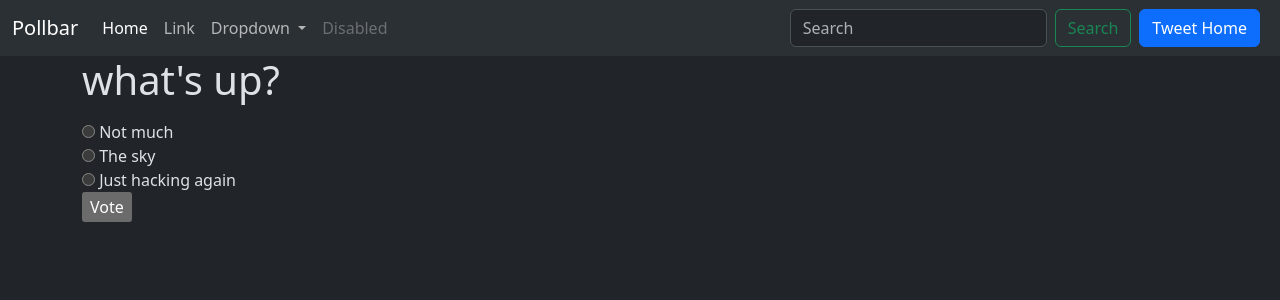
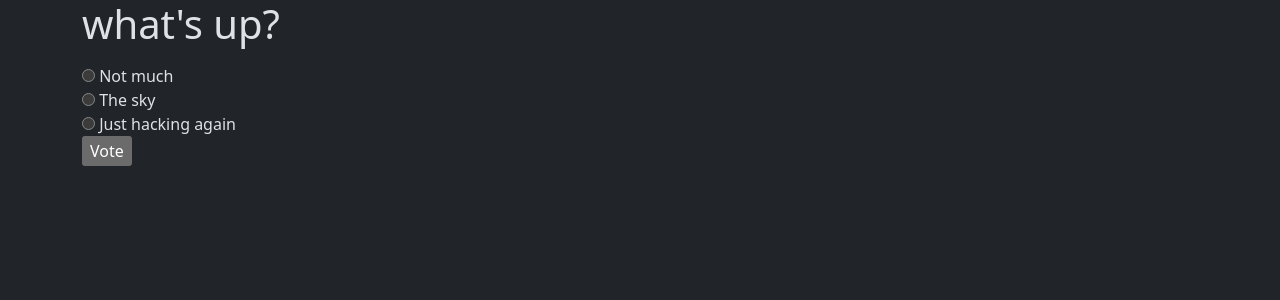
Before and after one commit to Akshaya1827/PollApp, a Django app: page /1/ in a window 1280 px wide. Shown: the top 300 px of the page. Run offline with Django 5.2, Linux system fonts and the light colour scheme; data comes from the database, SQL or seed files in the repository; both versions use the stored data as it was after the commit.

Commit message:
all done

```diff
--- a/djangotutorial/polls/models.py
+++ b/djangotutorial/polls/models.py
@@ -1,7 +1,7 @@
 import datetime
 from django.db import models
 from django.utils import timezone
-
+from django.contrib import admin
 
 
 class Question(models.Model):
@@ -9,10 +9,14 @@ class Question(models.Model):
     pub_date = models.DateTimeField("date published")
     def __str__(self):
         return self.question_text
+    @admin.display(
+        boolean=True,
+        ordering="pub_date",
+        description="Published recently?",
+    )
     def was_published_recently(self):
-       now = timezone.now()
-       return now - datetime.timedelta(days=1) <= self.pub_date <= now
-
+        now = timezone.now()
+        return now - datetime.timedelta(days=1) <= self.pub_date <= now
 
 class Choice(models.Model):
     question = models.ForeignKey(Question, on_delete=models.CASCADE)
--- a/djangotutorial/polls/templates/polls/index.html
+++ b/djangotutorial/polls/templates/polls/index.html
@@ -1,5 +1,6 @@
 {% extends "layout.html" %}
 {% block title %}Question Detail{% endblock %}
+
 {% block content %}
 {{ question }}
 {% if latest_question_list %}
--- a/djangotutorial/static/polls/style.css
+++ b/djangotutorial/static/polls/style.css
@@ -0,0 +1,3 @@
+li a {
+    color: green;
+}
--- a/djangotutorial/templates/layout.html
+++ b/djangotutorial/templates/layout.html
@@ -4,6 +4,7 @@
 <head>
     <meta charset="UTF-8">
     <meta name="viewport" content="width=device-width, initial-scale=1.0">
+    <link rel="stylesheet" href="{% static 'polls/style.css' %}">
     <link  href="https://cdn.jsdelivr.net/npm/bootstrap@5.3.3/dist/css/bootstrap.min.css" rel="stylesheet" integrity="sha384-QWTKZyjpPEjISv5WaRU9OFeRpok6YctnYmDr5pNlyT2bRjXh0JMhjY6hW+ALEwIH" crossorigin="anonymous">
     <title>
         {% block title %}
@@ -12,51 +13,7 @@
     </title>
 </head>
 <body>
-     <nav class="navbar navbar-expand-lg bg-body-tertiary">
-  <div class="container-fluid">
-    <a class="navbar-brand" href="#">Pollbar</a>
-    <button class="navbar-toggler" type="button" data-bs-toggle="collapse" data-bs-target="#navbarSupportedContent" aria-controls="navbarSupportedContent" aria-expanded="false" aria-label="Toggle navigation">
-      <span class="navbar-toggler-icon"></span>
-    </button>
-    <div class="collapse navbar-collapse" id="navbarSupportedContent">
-      <ul class="navbar-nav me-auto mb-2 mb-lg-0">
-        <li class="nav-item">
-          <a class="nav-link active" aria-current="page" href="#">Home</a>
-        </li>
-        <li class="nav-item">
-          <a class="nav-link" href="#">Link</a>
-        </li>
-        <li class="nav-item dropdown">
-          <a class="nav-link dropdown-toggle" href="#" role="button" data-bs-toggle="dropdown" aria-expanded="false">
-            Dropdown
-          </a>
-          <ul class="dropdown-menu">
-            <li><a class="dropdown-item" href="#">Action</a></li>
-            <li><a class="dropdown-item" href="#">Another action</a></li>
-            <li><hr class="dropdown-divider"></li>
-            <li><a class="dropdown-item" href="#">Something else here</a></li>
-          </ul>
-        </li>
-        <li class="nav-item">
-          <a class="nav-link disabled" aria-disabled="true">Disabled</a>
-        </li>
-      </ul>
-      <form class="d-flex" role="search">
-        <input class="form-control me-2" type="search" placeholder="Search" aria-label="Search"/>
-        <button class="btn btn-outline-success" type="submit">Search</button>
-      </form>
-      <a href="{% url "index" %}" class="btn btn-primary mx-2">Tweet Home</a>
-      {% comment %} {% if user.is_authenticated %}
-      <form action ="{% url "logout" %}" method="post">
-        {% csrf_token %}
-        <button class="btn btn-danger mx-2" type="submit">Logout</button>
-      {% else %}
-      <a href="{% url "register" %}" class="btn btn-primary mx-2">Register</a>
-      <a href="{% url "login" %}" class="btn btn-success mx-2">Login</a>
-      {% endif %} {% endcomment %}
-    </div>
-  </div>
-</nav>
+
     <div class="container">
         {% block content %}
         {% endblock %}
```
Also changed, not shown: djangotutorial/polls/admin.py (+13 -2 lines), djangotutorial/polls/templates/admin/base_site.html (added, +12 -0 lines), djangotutorial/db.sqlite3.
